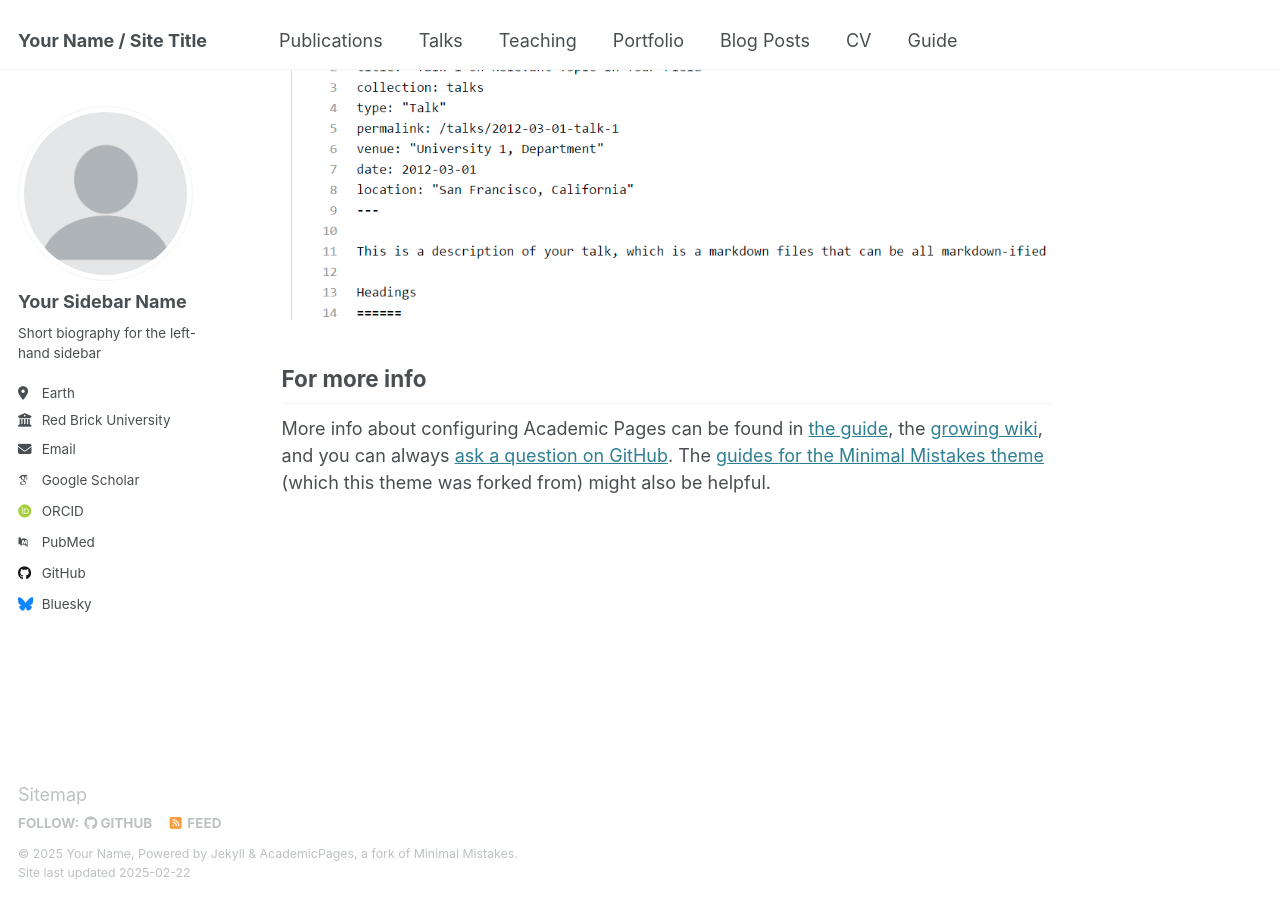
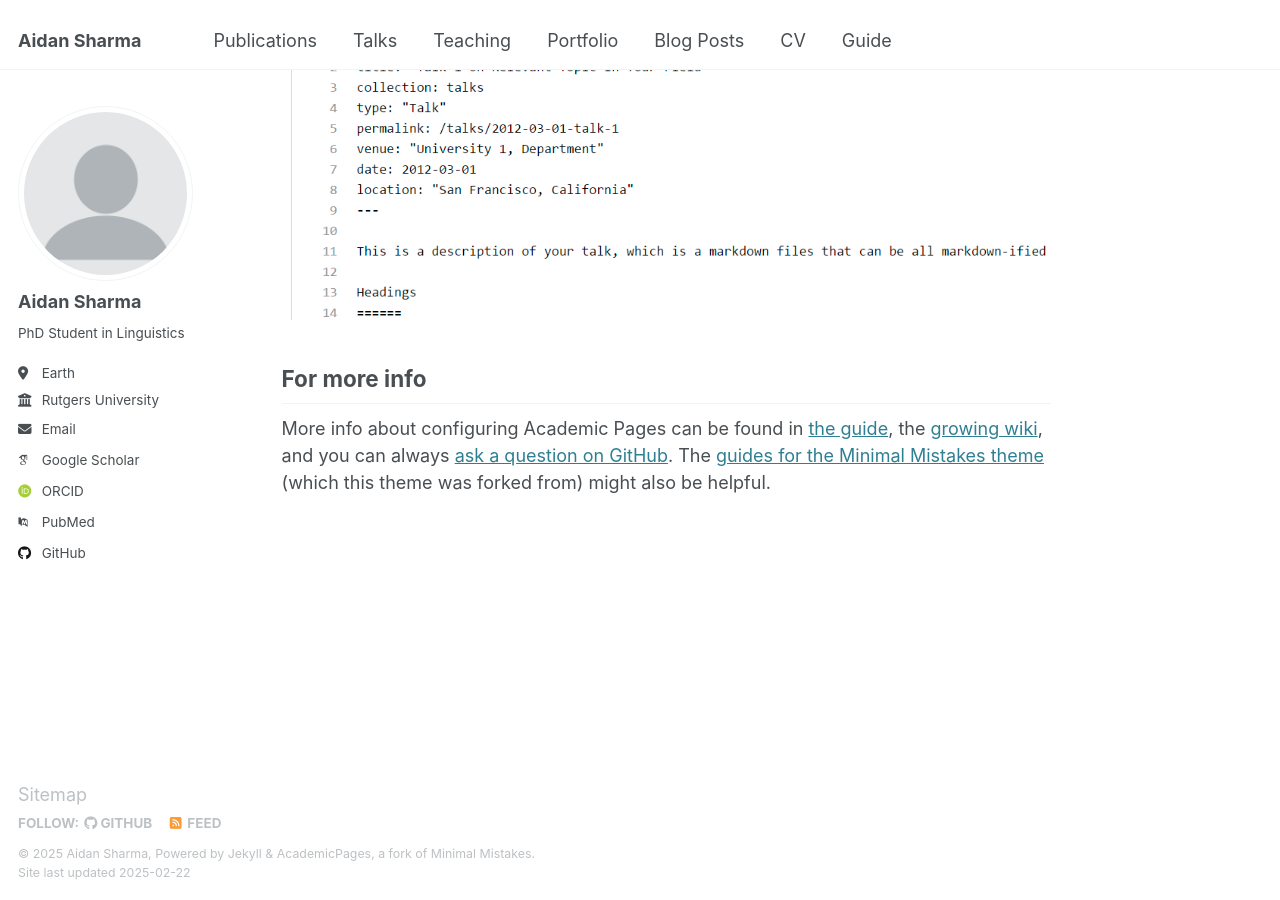
Before and after one commit to aidansharma98/aidansharma98.github.io, a Jekyll site: the page built from _pages/about.md, in a window 1280 px wide and 900 px high, scrolled down 2642 px. Built offline with Jekyll 4.4.1, drawn with Linux system fonts in a browser that asks for light colours; some web fonts are replaced.

Commit message:
Update _config.yml

```diff
--- a/_config.yml
+++ b/_config.yml
@@ -9,13 +9,13 @@
 # Basic Site Settings
 locale                   : "en-US"
 site_theme               : "default"
-title                    : "Your Name / Site Title"
+title                    : "Aidan Sharma"
 title_separator          : "-"
-name                     : &name "Your Name"
+name                     : &name "Aidan Sharma"
 description              : &description "personal description"
-url                      : https://academicpages.github.io # the base hostname & protocol for your site e.g. "https://[your GitHub username].github.io"
+url                      : https://aidansharma98.github.io # the base hostname & protocol for your site e.g. "https://[your GitHub username].github.io"
 baseurl                  : "" # the subpath of your site, e.g. "/blog"
-repository               : "academicpages/academicpages.github.io"
+repository               : "aidansharma98/aidansharma98.github.io"
 
 # Site Author - The following control what appear as part of the author content on the side bar.
 #               If a field is blank the icon and link will not appear, otherwise it will be shown.
@@ -23,13 +23,13 @@
 author:
   # Biographic information
   avatar           : "profile.png"
-  name             : "Your Sidebar Name"
+  name             : "Aidan Sharma"
   pronouns         : # example: "she/her"
-  bio              : "Short biography for the left-hand sidebar"
+  bio              : "PhD Student in Linguistics"
   location         : "Earth"
-  employer         : "Red Brick University"
+  employer         : "Rutgers University"
   uri              : # URL
-  email            : "none@example.org"
+  email            : "aidan.sharma@rutgers.edu"
 
   # Academic websites
   arxiv            : # URL - Update with the correct link to your profile
@@ -45,12 +45,12 @@
   bitbucket        : # Username - Update with your username on the site
   codepen          : # Username
   dribbble         : # Username
-  github           : "academicpages"
+  github           : "aidansharma98"
   kaggle           : # Username
   stackoverflow    : # User number or user number and name (i.e., use "1" or "1/jeff-atwood")
 
   # Social media
-  bluesky          : "bsky.app" # Replace this with you Bluesky username
+  bluesky          : # Replace this with you Bluesky username
   facebook         : # Username
   flickr           : # Username
   foursquare       : # Username
@@ -131,7 +131,7 @@
 
 # Social Sharing
 twitter:
-  username               : &twitter
+  username               :
 facebook:
   username               :
   app_id                 :
```
